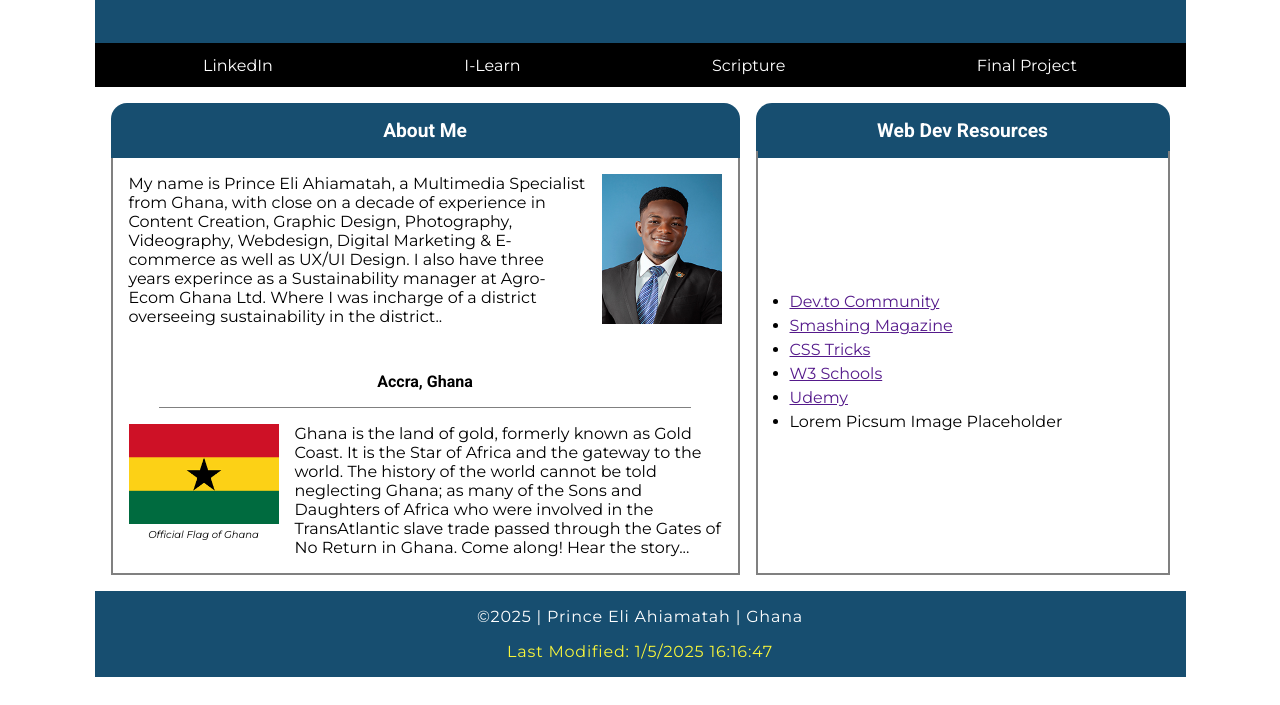
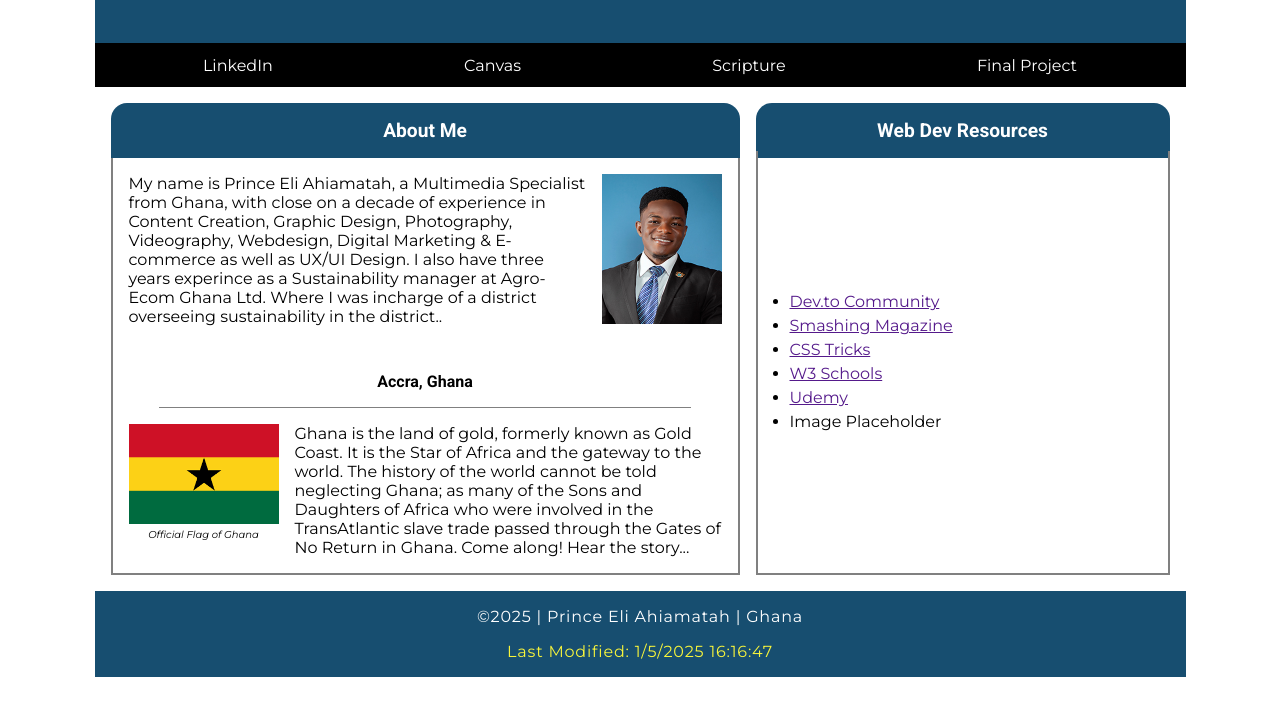
Before and after one commit to ahiamatah/wdd131, a plain HTML site: page index.html in a window 1280 px wide. Shown: the part 95-800 px from the top of the page. Drawn offline with Linux system fonts and the light colour scheme; a web font is replaced by a local one.

Commit message:
updated index page

```diff
--- a/index.html
+++ b/index.html
@@ -6,7 +6,7 @@
     <meta name="viewport" content="width=device-width, initial-scale=1.0">
     <meta name="description" content="WDD 131 - Dynamic Web Fundamentals Home Page">
     <meta name="authur" content="Prince Eli Ahiamatah">
-    <title>WDD 131 - Dynamic Web Fundamentals = Prince Eli Ahiamatah</title>
+    <title>WDD 131 - Dynamic Web Fundamentals - Prince Eli Ahiamatah</title>
     <link rel="stylesheet" href="styles/base.css">
     <script src="scripts/getdates.js" defer></script>
 </head>
@@ -20,7 +20,7 @@
             <div class="header-nav-container">
                 <nav>
                     <a href="https://www.linkedin.com/in/princeeliahiamatah-media-specialist/">LinkedIn</a>
-                    <a href="https://byui.instructure.com/">I-Learn</a>
+                    <a href=" https://byupw.instructure.com/">Canvas</a>
                     <a
                         href="https://www.churchofjesuschrist.org/study/scriptures/bofm/2-ne/1?lang=eng&id=p20#p20">Scripture</a>
                     <a href="#">Final Project</a>
@@ -55,7 +55,7 @@
                         <li><a href="">CSS Tricks</a></li>
                         <li><a href="">W3 Schools</a></li>
                         <li><a href="">Udemy</a></li>
-                        <li><a href=""></a>Lorem Picsum Image Placeholder</li>
+                        <li><a href=""></a>Image Placeholder</li>
                     </ul>
                 </div>
             </div>
```
